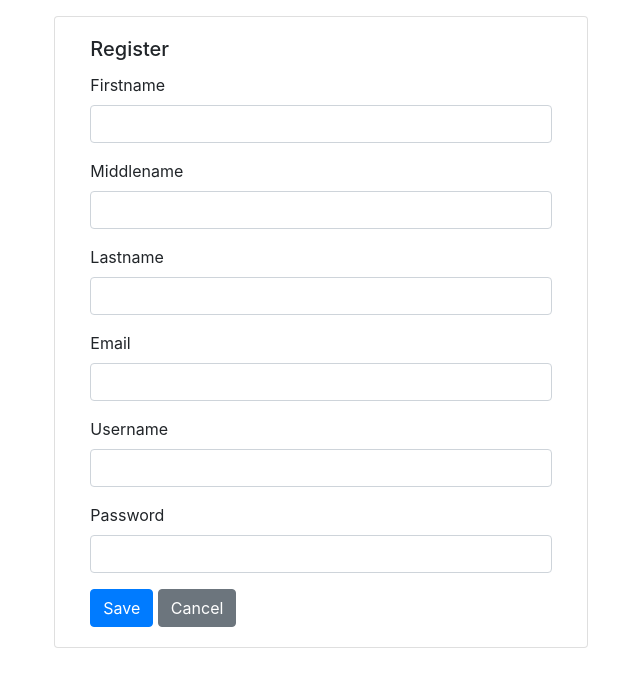
After one commit to Hekigo11/SDL, a PHP site: page /modules/register.php in a window 1280 px wide. The commit adds this page. Shown: the top 687 px of the page, without its empty margins (319-959 px from the left). Run offline with PHP 8.4, Linux system fonts and the light colour scheme.

Commit message:
Register integrated and login fixed

```diff
--- a/modules/homepage.php
+++ b/modules/homepage.php
@@ -1,3 +1,4 @@
+
 <header>
 	<nav class="navbar navbar-light bg-light">
 		<div class="container d-flex justify-content-between align-items-center">
@@ -153,6 +154,7 @@
 			<div class="modal-body">
 				<!-- Include login.php here -->
 				<?php include("login.php"); ?>
+
 			</div>
 		</div>
 	</div>
--- /dev/null
+++ b/modules/register.php
@@ -0,0 +1,94 @@
+<!DOCTYPE html>
+<html lang="en">
+  <head>
+    <meta charset="utf-8">
+	<meta name="viewport" content="width=device-width, initial-scale=1">
+	<!-- Latest compiled and minified CSS -->
+	<link rel="stylesheet" href="https://maxcdn.bootstrapcdn.com/bootstrap/4.5.2/css/bootstrap.min.css">
+
+	<!-- jQuery library -->
+	<script src="https://ajax.googleapis.com/ajax/libs/jquery/3.5.1/jquery.min.js"></script>
+
+	<!-- Popper JS -->
+	<script src="https://cdnjs.cloudflare.com/ajax/libs/popper.js/1.16.0/umd/popper.min.js"></script>
+
+	<!-- Latest compiled JavaScript -->
+	<script src="https://maxcdn.bootstrapcdn.com/bootstrap/4.5.2/js/bootstrap.min.js"></script>
+	<title>Web Development</title>
+
+  </head>
+<body>
+<body>
+      <div class="card mx-auto col-md-5 my-3">
+          <div class="card-body">
+              <h5 class="card-title">Register</h5>
+              <form id="frmstud" enctype="multipart/form-data">
+              <div class="form-group">
+                    <label for="txtfname">Firstname</label>
+                    <input type="text" class="form-control" id="txtfname" name="txtfname">
+                </div>
+                <div class="form-group">
+                    <label for="txtmname">Middlename</label>
+                    <input type="text" class="form-control" id="txtmname" name="txtmname">
+                </div>
+                <div class="form-group">
+                    <label for="txtlname">Lastname</label>
+                    <input type="text" class="form-control" id="txtlname" name="txtlname">
+                </div>
+                <div class="form-group">
+                    <label for="txtstudno">Email</label>
+                    <input type="text" class="form-control" id="txtemail" name="txtemail">
+                </div>
+                <div class="form-group">
+                    <label for="txtstudno">Username</label>
+                    <input type="text" class="form-control" id="txtusername" name="txtusername">
+                </div>
+                <div class="form-group">
+                    <label for="txtstudno">Password</label>
+                    <input type="password" class="form-control" id="txtpassword" name="txtpassword">
+                </div>
+
+                <button type="button" class="btn btn-primary" id="btnsave">Save</button>
+                <button type="button" class="btn btn-secondary" id="btncancel">Cancel</button>
+              </form>
+          </div>
+      </div>
+</body>
+
+<script>
+$(document).ready(function(){
+	$("#btncancel").click(function(){
+		document.location = "../index.php";
+	});
+
+	$("#btnsave").click(function(){
+		$.post("register_save.php",$("form#frmstud").serialize(), function(d){
+			if(d=='success'){
+				alert("Successfully Saved");
+                document.location = "../index.php";
+			} else {
+				alert(d);
+			}
+		});
+
+		// var form = $('form#frmstud')[0];
+		// var formData = new FormData(form);
+
+		// $.ajax({
+		// 	url: "modules/add_save.php",
+		// 	type: 'post',
+		// 	data: formData,
+		// 	contentType: false,
+		// 	processData: false,
+		// 	success: function(d){
+		// 		if(d=='success'){
+		// 			alert("Successfully Saved");
+		// 			document.location = "./";
+		// 		} else {
+		// 			alert(d);
+		// 		}
+		// 	},
+		// });
+	});
+});
+</script>
```
Also changed, not shown: modules/login.php (+7 -2 lines), modules/login_req.php (+17 -23 lines), modules/register_save.php (added, +46 -0 lines).
